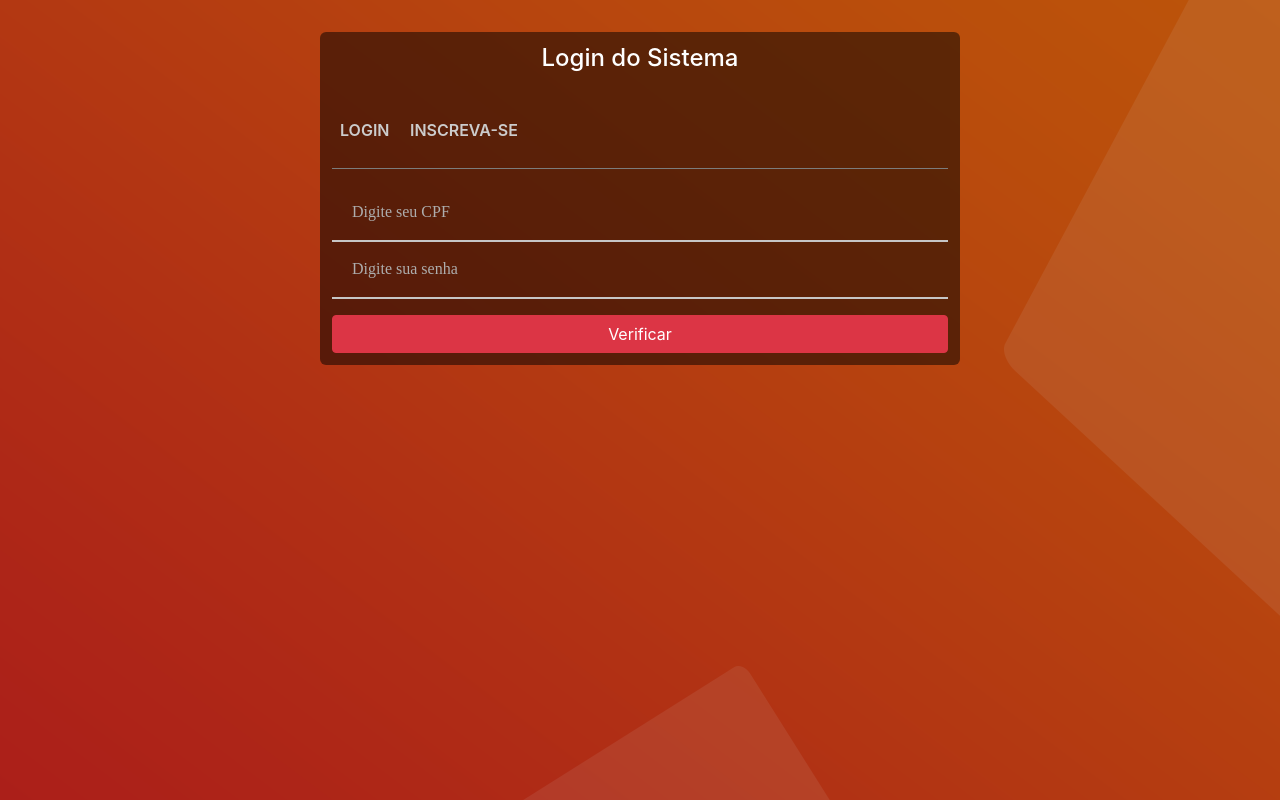
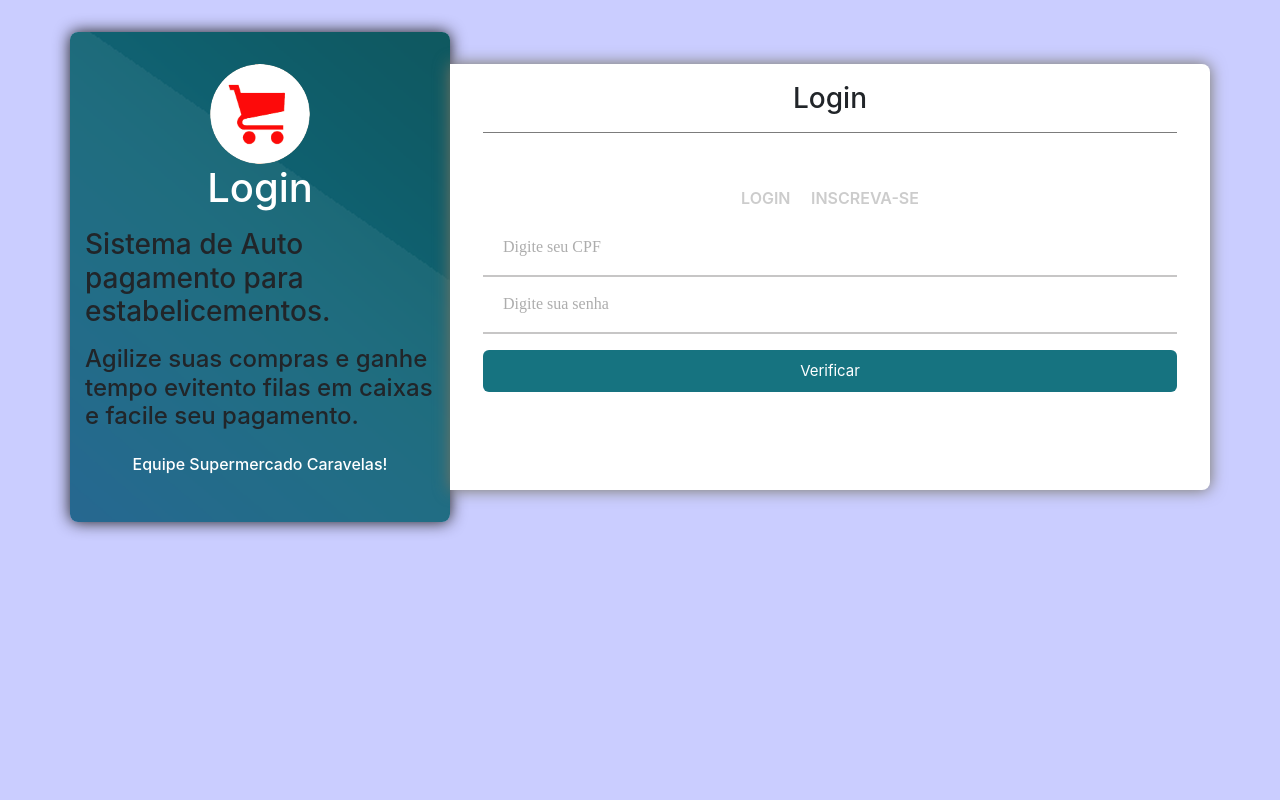
Before and after one commit to TCCDs/newTCC, a PHP site: page / in a window 1280 px wide. Run offline with PHP 8.4, Linux system fonts and the light colour scheme; some libraries are stand-ins or nearby versions.

Commit message:
Login 2.0 - 17-06

```diff
--- a/client/customers/view/customerAdministration.html
+++ b/client/customers/view/customerAdministration.html
@@ -1,4 +1,4 @@
-<div class="row">
+<!-- <div class="row">
     <div class="col-12 col-md-10">
         <ha class="text-danger"> Gerenciamento dos Dados </ha>
     </div>
@@ -34,7 +34,7 @@
             </tbody>
         </table>
     </div>
-</div>
+</div> -->
 
 <!-- Modal -->
 <div class="modal fade" id="modalContato" tabindex="-1" role="dialog" aria-labelledby="exampleModalLabel" aria-hidden="true">
--- a/components/css/login.css
+++ b/components/css/login.css
@@ -1,18 +1,15 @@
     /* background: url('../../fundo.png') no-repeat center center; */
+
+    body {
+        background: rgb(202, 205, 255);
+    }
 
     hr {
         background: rgb(138, 138, 138);
     }
 
     .tudo {
-        background: rgba(0, 0, 0, 0.5);
-        padding: 12px;
-        border-radius: 6px;
-        display: block;
-        margin-left: auto;
-        margin-right: auto;
-        margin-top: 2em;
-        margin-bottom: 2em;
+        padding: 18px;
     }
 
     h2 {
@@ -31,7 +28,7 @@
         bottom: -10px;
         width: 0;
         height: 2px;
-        background-color: rgb(17, 133, 141);
+        background-color: hsl(207, 68%, 39%);
         content: "";
         transition: width 0.2s;
     }
@@ -45,7 +42,7 @@
     }
 
     .inscreva:hover {
-        color: hsl(0, 0%, 100%);
+        color: hsl(207, 68%, 39%);
     }
 
     .inscreva:hover:after {
@@ -58,28 +55,33 @@
         bottom: -10px;
         width: 0;
         height: 2px;
-        background-color: rgb(35, 199, 211);
+        background-color: hsl(207, 68%, 39%);
         content: "";
         transition: width 0.2s;
     }
 
     .login:hover {
-        color: hsl(0, 0%, 100%);
+        color: hsl(207, 68%, 39%);
     }
 
     .login:hover:after {
         width: 100%;
     }
 
-    .bton {
+    .btn-login {
         color: white;
-        background: rgb(37, 129, 165);
+        background: rgb(22, 115, 128);
         border: none;
         border-radius: 6px;
         width: 100%;
         height: auto;
         padding: 10px;
         font-size: 15px;
+    }
+
+    .btn-login:hover {
+        background: hsl(207, 67%, 23%);
+        color: white;
     }
 
     input {
@@ -191,7 +193,7 @@
     .focus-input100::after {
         content: attr(data-symbol);
         font-family: Material-Design-Iconic-Font;
-        color: #555555;
+        color: hsl(207, 68%, 39%);
         font-size: 22px;
         display: -webkit-box;
         display: -webkit-flex;
@@ -216,7 +218,7 @@
         left: 0;
         width: 0;
         height: 2px;
-        background: #575656;
+        background: hsl(207, 68%, 39%);
         -webkit-transition: all 0.4s;
         -o-transition: all 0.4s;
         -moz-transition: all 0.4s;
@@ -240,7 +242,7 @@
     .menu {
         border-top-right-radius: 12px;
         border-top-left-radius: 12px;
-        background: rgb(160, 30, 30);
+        background: rgb(30, 71, 160);
     }
 
     h5 {
@@ -263,11 +265,11 @@
     }
 
     #formulario h2 {
-        color: rgb(255, 255, 255);
+        color: hsl(207, 68%, 39%);
     }
 
     #formulario h3 {
-        color: rgb(255, 255, 255);
+        color: hsl(207, 68%, 39%);
         font-size: 17px;
     }
 
@@ -338,3 +340,67 @@
     .ctr-cliente:hover {
         cursor: pointer;
     }
+
+    .ladoA {
+        margin-top: 2em;
+        margin-bottom: 2em;
+        background-image: url("../../img/fundo.png");
+        box-shadow: 0 0 1em rgb(26, 25, 24);
+        border-radius: 8px;
+    }
+
+    .ladoB {
+        margin-top: 4em;
+        margin-bottom: 4em;
+        background: white;
+        border-top-right-radius: 8px;
+        border-bottom-right-radius: 8px;
+        box-shadow: 0 0 1em rgb(117, 114, 96);
+    }
+
+    .intA {
+        margin-left: auto;
+        margin-right: auto;
+        text-align: center;
+    }
+
+    .carousel-inner {
+        height: 100%;
+    }
+
+    .img-carrinho {
+        margin-top: 2em;
+        width: 100px;
+        height: 100px;
+    }
+
+    .login-text {
+        font-size: 2.5em;
+        color: white;
+    }
+
+    .supermer {
+        margin-bottom: 3em;
+        color: white;
+    }
+
+    @media (max-width: 576px) {
+        body {
+            background: white;
+        }
+        .tudo {
+            background: rgba(252, 252, 252, 0.979);
+            border-radius: 8px;
+            box-shadow: 0 0 1em rgb(117, 114, 96);
+        }
+        .ladoB {
+            background: none;
+            box-shadow: none;
+            position: absolute;
+            margin-top: 14em;
+        }
+        .ladoC {
+            height: 20em;
+            background: hsl(207, 68%, 39%);
+        }
+    }
--- a/controller/js/function-menu.js
+++ b/controller/js/function-menu.js
@@ -1,6 +1,8 @@
 $(document).ready(function() {
     $('.produtos-cliente').click(function() {
         $('#conteudo').load('client/products/view/administrationProducts.html')
+        $('.saldo').hide();
+        $('.menu').hide();
     })
 
     $('.ctr-cliente').click(function() {
@@ -10,24 +12,37 @@ $(document).ready(function() {
 
     })
 
+    $('.home').click(function() {
+        $('body').load('customerPanel.html')
+    })
     $('.credito-cliente').click(function() {
         $('#conteudo').load('client/credits/view/customerCredits.html')
+        $('.saldo').hide();
+        $('.menu').hide();
     })
 
     $('.qrcode-cliente').click(function() {
         $('#conteudo').load('client/qrcode/view/qrcode-cliente.html')
+        $('.saldo').hide();
+        $('.menu').hide();
     })
 
     $('.comprarProduto-cliente').click(function() {
         $('#conteudo').load('client/shopping/view/shopping.html')
+        $('.saldo').hide();
+        $('.menu').hide();
     })
 
     $('.historico-cliente').click(function() {
         $('#conteudo').load('client/historical/view/administrationHistory.html')
+        $('.saldo').hide();
+        $('.menu').hide();
     })
 
     $('.dados-usuario').click(function() {
         $('#conteudo').load('login/view/edit-usuario.html');
+        $('.saldo').hide();
+        $('.menu').hide();
 
     })
 
@@ -39,7 +54,10 @@ $(document).ready(function() {
         $('body').load('index.html')
     })
 
+    $('.logout').click(function() {
+        window.location.href = "index.html";
 
+    })
     $(".sidebar-dropdown > a").click(function() {
         $(".sidebar-submenu").slideUp(200);
         if (
--- a/customerPanel.html
+++ b/customerPanel.html
@@ -168,7 +168,7 @@
                             <a class="btn marca-adm text-left  qrcode-cliente">Qr-code</a>
                         </li>
                         <li class="">
-                            <a class="btn historico-adm text-left credito-cliente">Crédio</a>
+                            <a class="btn historico-adm text-left credito-cliente">Crédito</a>
                         </li>
                         <li class="">
                             <a class="btn historico-adm text-left ctr-cliente">Perfil</a>
@@ -176,7 +176,7 @@
                     </ul>
                 </div>
             </div>
-            <div class="sidebar-footer">
+            <div class="sidebar-footer logout">
                 <a href="#">
                     <i class="mdi mdi-power"></i>
                 </a>
@@ -188,7 +188,7 @@
                     <small>Saldo</small>
                     <h4>R$ 200,00</h4>
                 </div>
-                <div class="col-6 col-md-6 ">
+                <div class="col-6 col-md-6 credito-cliente ">
                     <h4><i class="mdi mdi-square-inc-cash text-success "></i></h4>
                     <small>Adicionar</small>
                 </div>
--- a/index.html
+++ b/index.html
@@ -10,20 +10,38 @@
     <link rel="stylesheet" href="components/css/bootstrap.css">
     <link rel="stylesheet" href="components/libs/MaterialDesign/css/materialdesignicons.css">
     <link rel="stylesheet" href="components/libs/sweetalert2/dist/sweetalert2.css">
-    <link rel="stylesheet" href="components/css/login.css?verson=12">
+    <link rel="stylesheet" href="components/css/login.css">
 
     <script type="text/javascript" src="https://rawgit.com/schmich/instascan-builds/master/instascan.min.js"></script>
     <script src="https://ajax.googleapis.com/ajax/libs/jquery/3.4.0/jquery.min.js"></script>
     <!-- <link rel="stylesheet" href="css/boleto.css"> -->
 </head>
 
-<body style=" background-image: url('img/fundo1.png');">
-    <div class=" offset-col-5 col-10 offset-md-3 col-md-6 tudo">
-        <h4 class="text-white text-center">Login do Sistema</h4>
-        <div class="mt-2">
+<body>
+    <div class="container">
+        <div class="row">
+            <div class="col-12 col-md-4 ladoA d-none d-md-block">
+                <div class=" text-center">
+                    <img src="img/carrinho.png" class="img-carrinho " alt="Login" srcset="">
+                </div>
+                <h1 class="login-text text-center">Login</h1>
+                <h3 class="mt-3">Sistema de Auto pagamento para estabelicementos.</h3>
+                <h4 class="mt-3">Agilize suas compras e ganhe tempo evitento filas em caixas e facile seu pagamento.</h4>
+                <h6 class="supermer mt-4 text-center">Equipe Supermercado Caravelas!</h6>
+
+            </div>
+            <div class="col-12 ladoC d-sm-none d-block">
+                <div class=" text-center mt-4">
+                    <img src="img/carrinho.png" class="img-carrinho " alt="Login" srcset="">
+                </div>
+            </div>
+            <div class="col-12 col-md-8 ladoB">
+                <div class="tudo">
+                    <h3 class="text-center ">Login</h3>
+                    <hr>
+                    <div class="mt-2 text-center">
                         <h2 class="login"> Login </h2>
                         <h2 class="inscreva">Inscreva-se</h2>
-            <hr>
                     </div>
 
                     <form action="" id="form-login">
@@ -39,10 +57,14 @@
                                     <span class="focus-input100"></span>
                                 </div>
                             </div>
-                <button class="btn btn-block btn-danger btn-login">Verificar</button>
+                            <button class="btn btn-block btn-login">Verificar</button>
                         </div>
                     </form>
                 </div>
+            </div>
+        </div>
+    </div>
+
 
 
 
--- a/login/controller/validacao.js
+++ b/login/controller/validacao.js
@@ -18,7 +18,7 @@ $(document).ready(function() {
                 } else {
                     Swal.fire({
                         icon: 'error',
-                        title: 'SysAgenda!',
+                        title: 'Supermercado Caravelas!',
                         text: dados.return,
                         type: 'error',
                         confirmButtonText: 'Tentar novamente....'
```
Also changed, not shown: img/carrinho.png (added). Lines whose indentation alone changed are shown as unchanged.
